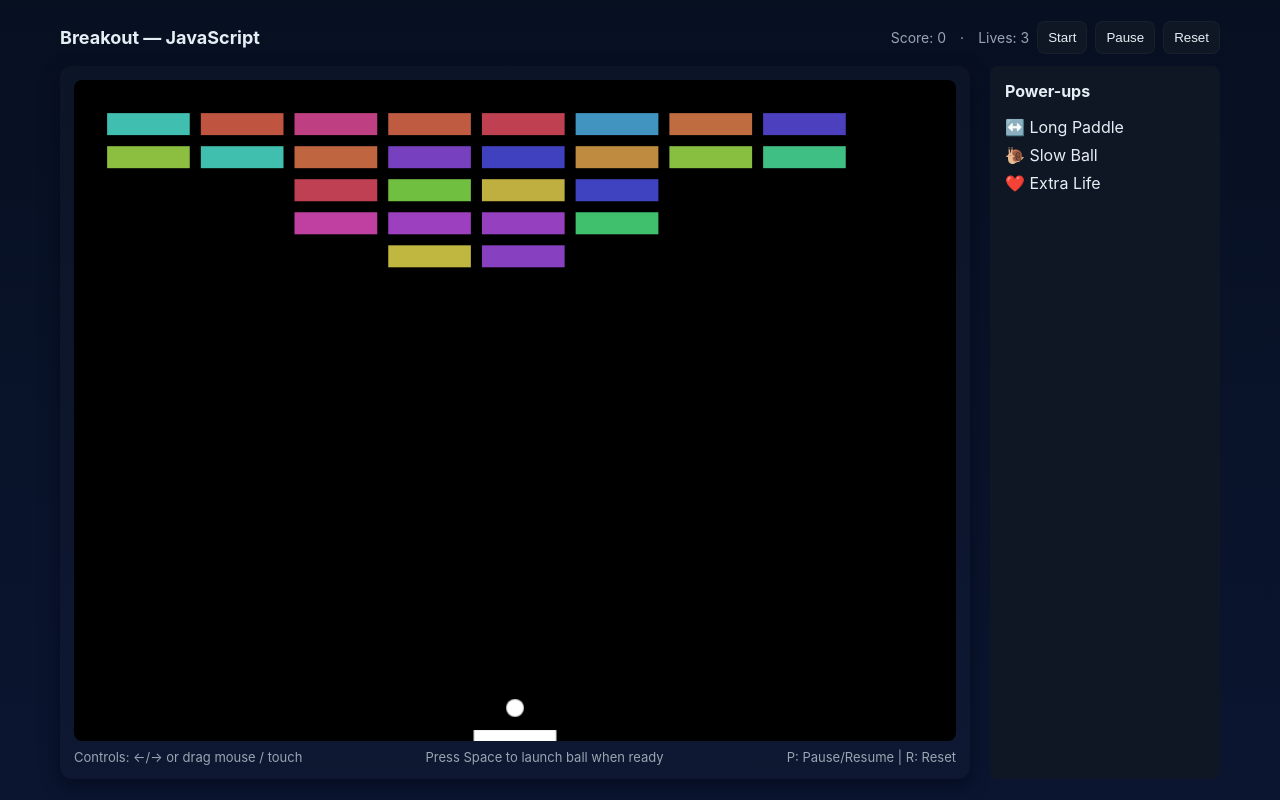
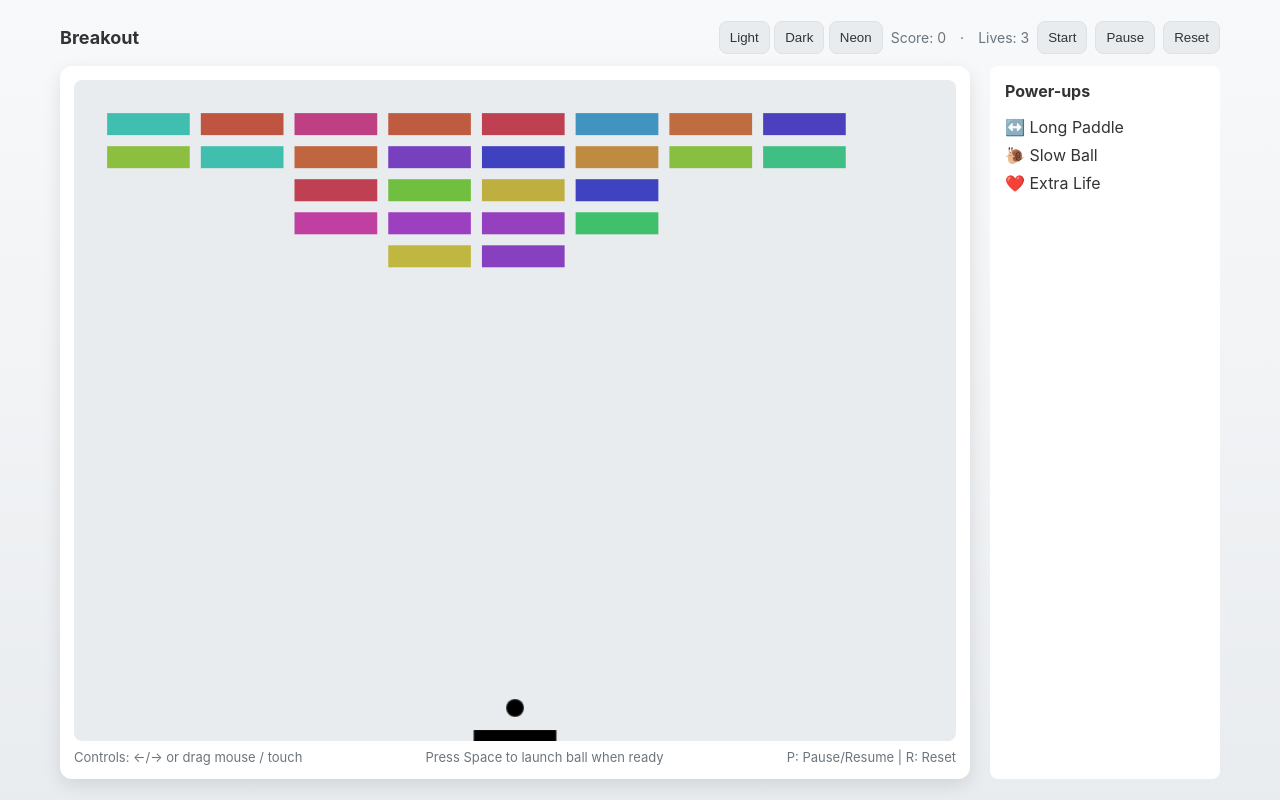
Before and after one commit to Yash170204/Breakout-game, a plain HTML site: page index.html in a window 1280 px wide. Drawn offline with Linux system fonts and the light colour scheme.

Commit message:
added light/dark/neon theme in the game

```diff
--- a/game.js
+++ b/game.js
@@ -10,6 +10,27 @@ const livesEl = document.getElementById("lives");
 const startBtn = document.getElementById("startBtn");
 const pauseBtn = document.getElementById("pauseBtn");
 const resetBtn = document.getElementById("resetBtn");
+const lightThemeBtn = document.getElementById("light-theme-btn");
+const darkThemeBtn = document.getElementById("dark-theme-btn");
+const neonThemeBtn = document.getElementById("neon-theme-btn");
+
+
+lightThemeBtn.addEventListener("click", () => {
+  document.body.classList.remove("dark-mode", "neon-mode");
+  redrawCanvas();
+});
+
+darkThemeBtn.addEventListener("click", () => {
+  document.body.classList.remove("neon-mode");
+  document.body.classList.add("dark-mode");
+  redrawCanvas();
+});
+
+neonThemeBtn.addEventListener("click", () => {
+  document.body.classList.remove("dark-mode");
+  document.body.classList.add("neon-mode");
+  redrawCanvas();
+});
 
 let gameState = "paused";
 
@@ -134,10 +155,7 @@ function resetGame() {
   loadLevel(currentLevel);
   scoreEl.textContent = "Score: " + score;
   livesEl.textContent = "Lives: " + lives;
-  ctx.clearRect(0, 0, WIDTH, HEIGHT);
-  drawBricks();
-  drawBall();
-  drawPaddle();
+  redrawCanvas();
 }
 
 function keyDownHandler(e) {
@@ -204,7 +222,13 @@ class Particle {
 function drawBall() {
   ctx.beginPath();
   ctx.arc(x, y, ballRadius, 0, Math.PI * 2);
-  ctx.fillStyle = "#FFFFFF";
+  if (document.body.classList.contains('dark-mode')) {
+    ctx.fillStyle = '#fff';
+  } else if (document.body.classList.contains('neon-mode')) {
+    ctx.fillStyle = '#0f0';
+  } else {
+    ctx.fillStyle = '#000';
+  }
   ctx.fill();
   ctx.closePath();
 }
@@ -212,7 +236,13 @@ function drawBall() {
 function drawPaddle() {
   ctx.beginPath();
   ctx.rect(paddleX, HEIGHT - paddleHeight, paddleWidth, paddleHeight);
-  ctx.fillStyle = "#FFFFFF";
+  if (document.body.classList.contains('dark-mode')) {
+    ctx.fillStyle = '#fff';
+  } else if (document.body.classList.contains('neon-mode')) {
+    ctx.fillStyle = '#0f0';
+  } else {
+    ctx.fillStyle = '#000';
+  }
   ctx.fill();
   ctx.closePath();
 }
@@ -428,12 +458,7 @@ function deactivatePowerup(type) {
   delete activePowerups[type];
 }
 
-// ===== Main Draw Loop =====
-function draw() {
-  if (gameState === "paused") {
-    return;
-  }
-
+function redrawCanvas() {
   ctx.clearRect(0, 0, WIDTH, HEIGHT);
   drawBricks();
   drawBall();
@@ -441,6 +466,12 @@ function draw() {
   drawPowerups();
   drawParticles();
   drawPowerupTimers();
+}
+
+// ===== Main Draw Loop =====
+function draw() {
+  if (gameState === "running") {
+    redrawCanvas();
     collisionDetection();
     powerupCollisionDetection();
     updatePowerups();
@@ -480,6 +511,7 @@ function draw() {
     y += dy * ballSpeed;
     requestAnimationFrame(draw);
   }
+}
 
 // Start the game loop
 resetGame();
--- a/index.html
+++ b/index.html
@@ -9,8 +9,13 @@
 <body>
 <div class="wrap">
 <header>
-<h1>Breakout — JavaScript</h1>
+<h1>Breakout</h1>
 <div class="controls">
+<div class="theme-switcher">
+          <button id="light-theme-btn">Light</button>
+          <button id="dark-theme-btn">Dark</button>
+          <button id="neon-theme-btn">Neon</button>
+        </div>
 <div class="hud"><span id="score">Score: 0</span> · <span id="lives">Lives: 3</span></div>
 <button id="startBtn">Start</button>
 <button id="pauseBtn">Pause</button>
--- a/style.css
+++ b/style.css
@@ -1,23 +1,153 @@
-:root{ --bg:#0b1020; --card:#0f1724; --accent:#ffd54a; --muted:#9aa4b2 }
-html,body{height:100%;margin:0;font-family:Inter,system-ui,-apple-system,Segoe UI,Roboto,'Helvetica Neue',Arial}
-body{display:flex;align-items:center;justify-content:center;background:linear-gradient(180deg,#071021 0%, #0b1530 100%);color:#e6eef5}
-.wrap{width:100%;max-width:1200px;padding:20px;box-sizing:border-box}
-header{display:flex;align-items:center;justify-content:space-between;margin-bottom:12px}
-h1{font-size:18px;margin:0}
-.controls{display:flex;gap:8px;align-items:center}
-button{background:var(--card);border:1px solid rgba(255,255,255,0.04);color:inherit;padding:8px 10px;border-radius:8px;cursor:pointer}
-button:active{transform:translateY(1px)}
-.hud{display:flex;gap:14px;align-items:center;font-size:14px;color:var(--muted)}
-.game-container{display:flex;gap:20px;}
-.game-card{background:linear-gradient(180deg, rgba(255,255,255,0.02), rgba(255,255,255,0.01));padding:14px;border-radius:12px;box-shadow:0 6px 18px rgba(2,6,23,0.6);flex-grow: 1;}
-canvas{display:block;width:100%;height:auto;background:#000;border-radius:8px}
-footer{margin-top:10px;color:var(--muted);font-size:13px}
-.hint{font-size:13px;color:var(--muted)}
-.hint-bar{margin-top:8px;display:flex;justify-content:space-between;align-items:center}
+/* Theme Variables */
+:root {
+  --bg-color: #f0f2f5;
+  --text-color: #333;
+  --card-bg: #fff;
+  --button-bg: #e9ecef;
+  --button-border: #dee2e6;
+  --accent-color: #007bff;
+  --muted-color: #6c757d;
+  --canvas-bg: #e9ecef;
+  --gradient-start: #f8f9fa;
+  --gradient-end: #e9ecef;
+  --shadow-color: rgba(0, 0, 0, 0.1);
+
+
+  body.dark-mode {
+  --bg-color: #0b1020;
+  --text-color: #e6eef5;
+  --card-bg: #0f1724;
+  --button-bg: #0f1724;
+  --button-border: rgba(255, 255, 255, 0.04);
+  --accent-color: #ffd54a;
+  --muted-color: #9aa4b2;
+  --canvas-bg: #000;
+  --gradient-start: #071021;
+  --gradient-end: #0b1530;
+  --shadow-color: rgba(2, 6, 23, 0.6);
+}
+
+body.neon-mode {
+  --bg-color: #000;
+  --text-color: #0f0;
+  --card-bg: #111;
+  --button-bg: #222;
+  --button-border: #0f0;
+  --accent-color: #0f0;
+  --muted-color: #0c0;
+  --canvas-bg: #000;
+  --gradient-start: #000;
+  --gradient-end: #010;
+  --shadow-color: rgba(0, 255, 0, 0.3);
+  text-shadow: 0 0 5px #0f0, 0 0 10px #0f0;
+}
+}
+
+/* General Styles */
+html, body {
+  height: 100%;
+  margin: 0;
+  font-family: Inter, system-ui, -apple-system, Segoe UI, Roboto, 'Helvetica Neue', Arial;
+}
+
+body {
+  display: flex;
+  align-items: center;
+  justify-content: center;
+  background: linear-gradient(180deg, var(--gradient-start) 0%, var(--gradient-end) 100%);
+  color: var(--text-color);
+  transition: background-color 0.3s, color 0.3s;
+}
+
+.wrap {
+  width: 100%;
+  max-width: 1200px;
+  padding: 20px;
+  box-sizing: border-box;
+}
+
+header {
+  display: flex;
+  align-items: center;
+  justify-content: space-between;
+  margin-bottom: 12px;
+}
+
+h1 {
+  font-size: 18px;
+  margin: 0;
+}
+
+.controls {
+  display: flex;
+  gap: 8px;
+  align-items: center;
+}
+
+button {
+  background: var(--button-bg);
+  border: 1px solid var(--button-border);
+  color: var(--text-color);
+  padding: 8px 10px;
+  border-radius: 8px;
+  cursor: pointer;
+  transition: background-color 0.2s, transform 0.2s;
+}
+
+button:active {
+  transform: translateY(1px);
+}
+
+.hud {
+  display: flex;
+  gap: 14px;
+  align-items: center;
+  font-size: 14px;
+  color: var(--muted-color);
+}
+
+.game-container {
+  display: flex;
+  gap: 20px;
+}
+
+.game-card {
+  background: var(--card-bg);
+  padding: 14px;
+  border-radius: 12px;
+  box-shadow: 0 6px 18px var(--shadow-color);
+  flex-grow: 1;
+}
+
+canvas {
+  display: block;
+  width: 100%;
+  height: auto;
+  background: var(--canvas-bg);
+  border-radius: 8px;
+}
+
+footer {
+  margin-top: 10px;
+  color: var(--muted-color);
+  font-size: 13px;
+}
+
+.hint {
+  font-size: 13px;
+  color: var(--muted-color);
+}
+
+.hint-bar {
+  margin-top: 8px;
+  display: flex;
+  justify-content: space-between;
+  align-items: center;
+}
 
 #powerup-legend {
   padding: 15px;
-  background: var(--card);
+  background: var(--card-bg);
   border-radius: 8px;
   width: 200px;
   flex-shrink: 0;
```
Lines whose indentation alone changed are shown as unchanged.
